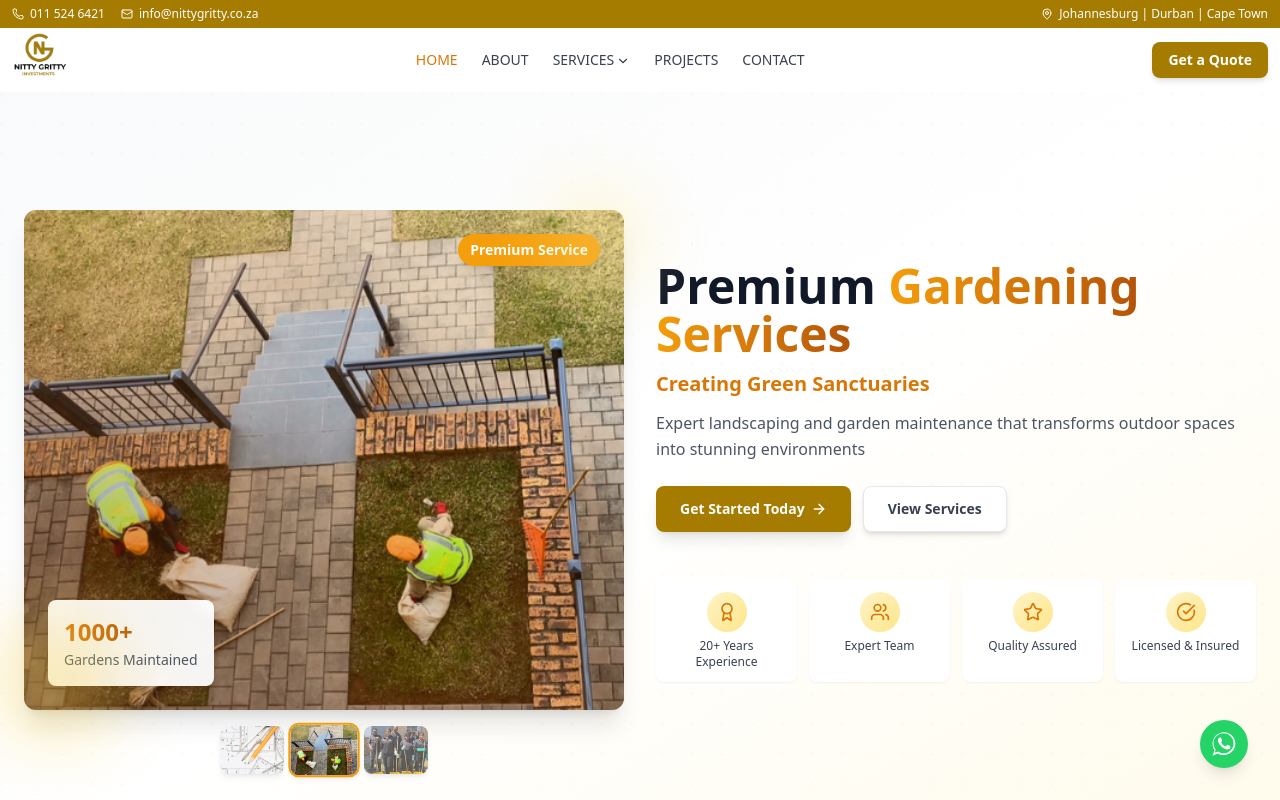
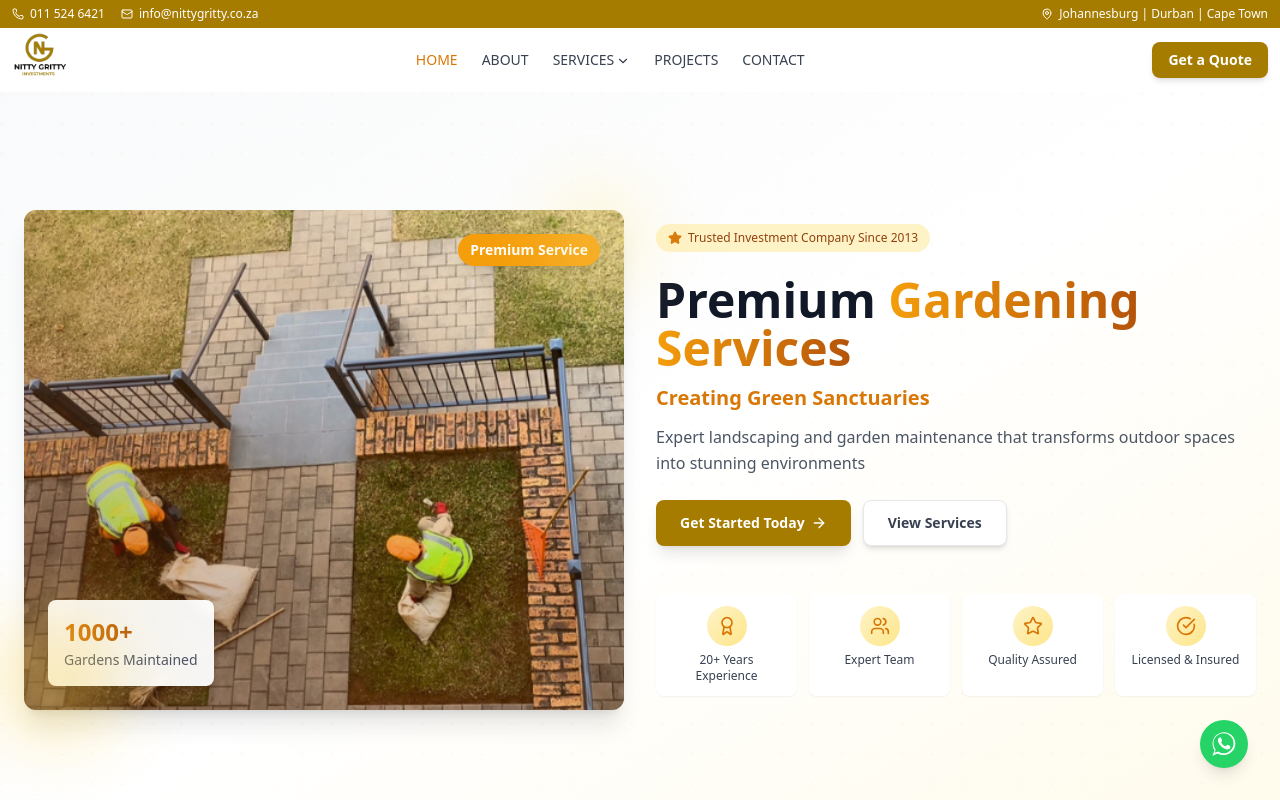
Before and after one commit to ManGeelato/nittygrittyinvestments, a React (Vite) app: page / in a window 1280 px wide. Shown: the top 800 px of the page. Built offline with nearby package versions, Linux system fonts and the light colour scheme.

Commit message:
sdaaVDaDSV

```diff
--- a/src/pages/home/components/Hero.jsx
+++ b/src/pages/home/components/Hero.jsx
@@ -94,7 +94,7 @@ const Hero = () => {
             </div>
 
             {/* Additional Service Images Preview */}
-            <div className="flex gap-2 mt-4 justify-center">
+            {/* <div className="flex gap-2 mt-4 justify-center">
               {slides.map((slide, idx) => (
                 <button
                   key={idx}
@@ -113,7 +113,7 @@ const Hero = () => {
                   />
                 </button>
               ))}
-            </div>
+            </div> */}
 
             {/* Decorative Elements */}
             <div className="absolute -top-3 -right-3 w-20 h-20 bg-amber-200 rounded-full blur-2xl opacity-60 animate-pulse"></div>
@@ -123,9 +123,13 @@ const Hero = () => {
           {/* Left Content */}
           <div className="space-y-6 animate-fadeIn">
             {/* Badge */}
-            <div className="inline-flex items-center gap-1.5 px-3 py-1.5 bg-amber-100 rounded-full text-amber-800 text-xs font-medium hidden">
+            {/* <div className="inline-flex items-center gap-1.5 px-3 py-1.5 bg-amber-100 rounded-full text-amber-800 text-xs font-medium hidden">
               <Star size={14} className="fill-amber-600 text-amber-600" />
               <span>Trusted Investment Company Since 2000</span>
+            </div> */}
+            <div className="inline-flex items-center gap-1.5 px-3 py-1.5 bg-amber-100 rounded-full text-amber-800 text-xs font-medium">
+              <Star size={14} className="fill-amber-600 text-amber-600" />
+              <span>Trusted Investment Company Since 2013</span>
             </div>
 
 
```
